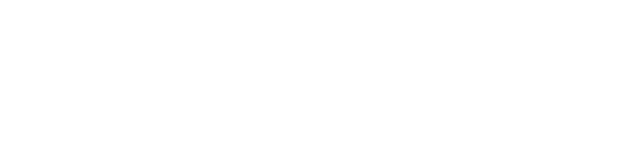
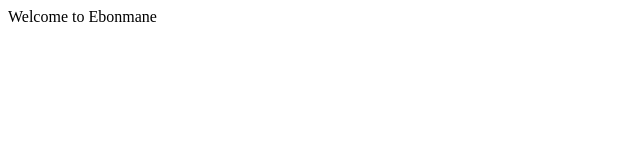
Before and after one commit to itsjaydenking/ebonmane, a plain HTML site: page index.html in a window 1280 px wide. Shown: the whole page, without its empty margins (0-640 px from the left). Drawn offline with Linux system fonts and the light colour scheme.

Commit message:
Update index.html

```diff
--- a/index.html
+++ b/index.html
@@ -5,5 +5,7 @@
     <meta name="viewport" content="width=device-width, initial-scale=1.0" />
     <title>Document</title>
   </head>
-  <body></body>
+  <body>
+    Welcome to Ebonmane
+  </body>
 </html>
```
